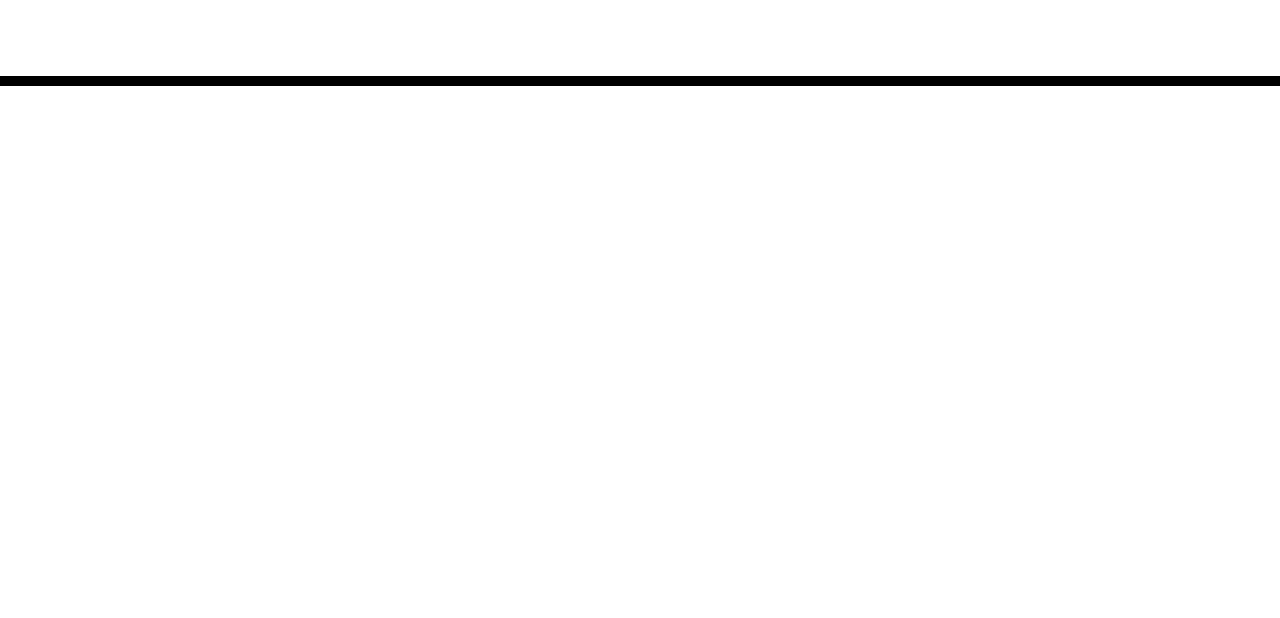
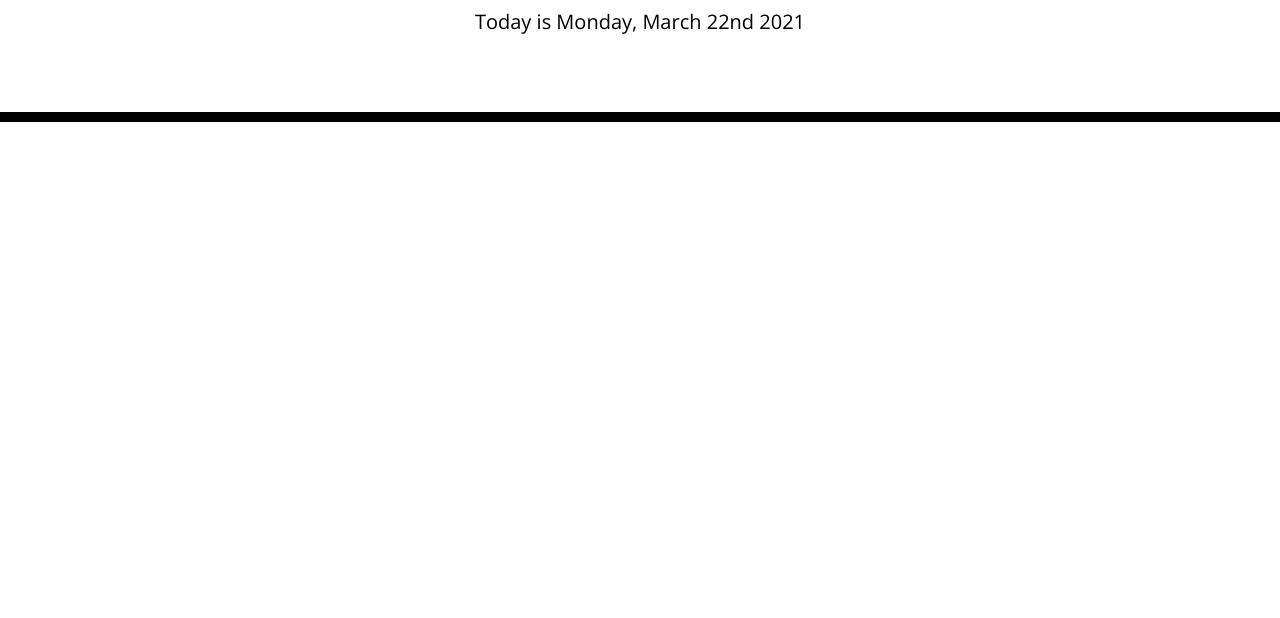
Before and after one commit to michael-rodriguez22/THIRD-PARTY-API-CHALLENGE-work-day-scheduler, a plain HTML site: page index.html in a window 1280 px wide. Shown: the part 182-800 px from the top of the page. Drawn offline with nearby package versions, Linux system fonts and the light colour scheme; files that its build step writes are made by us from their sources.

Commit message:
display current date at top of page

```diff
--- a/assets/js/script.js
+++ b/assets/js/script.js
@@ -0,0 +1,2 @@
+let currentDayEl = document.getElementById("currentDay");
+currentDayEl.innerText = moment().format("[Today is] dddd, MMMM Do YYYY");
--- a/index.html
+++ b/index.html
@@ -18,7 +18,7 @@
       href="https://fonts.googleapis.com/css?family=Open+Sans&display=swap"
       rel="stylesheet"
     />
-    <link rel="stylesheet" href="style.css" />
+    <link rel="stylesheet" href="assets/css/style.css"/>
     <title>Work Day Scheduler</title>
   </head>
 
@@ -34,5 +34,6 @@
 
     <script src="https://code.jquery.com/jquery-3.4.1.min.js"></script>
     <script src="https://cdnjs.cloudflare.com/ajax/libs/moment.js/2.24.0/moment.min.js"></script>
+    <script src="assets/js/script.js"></script>
   </body>
 </html>
```
